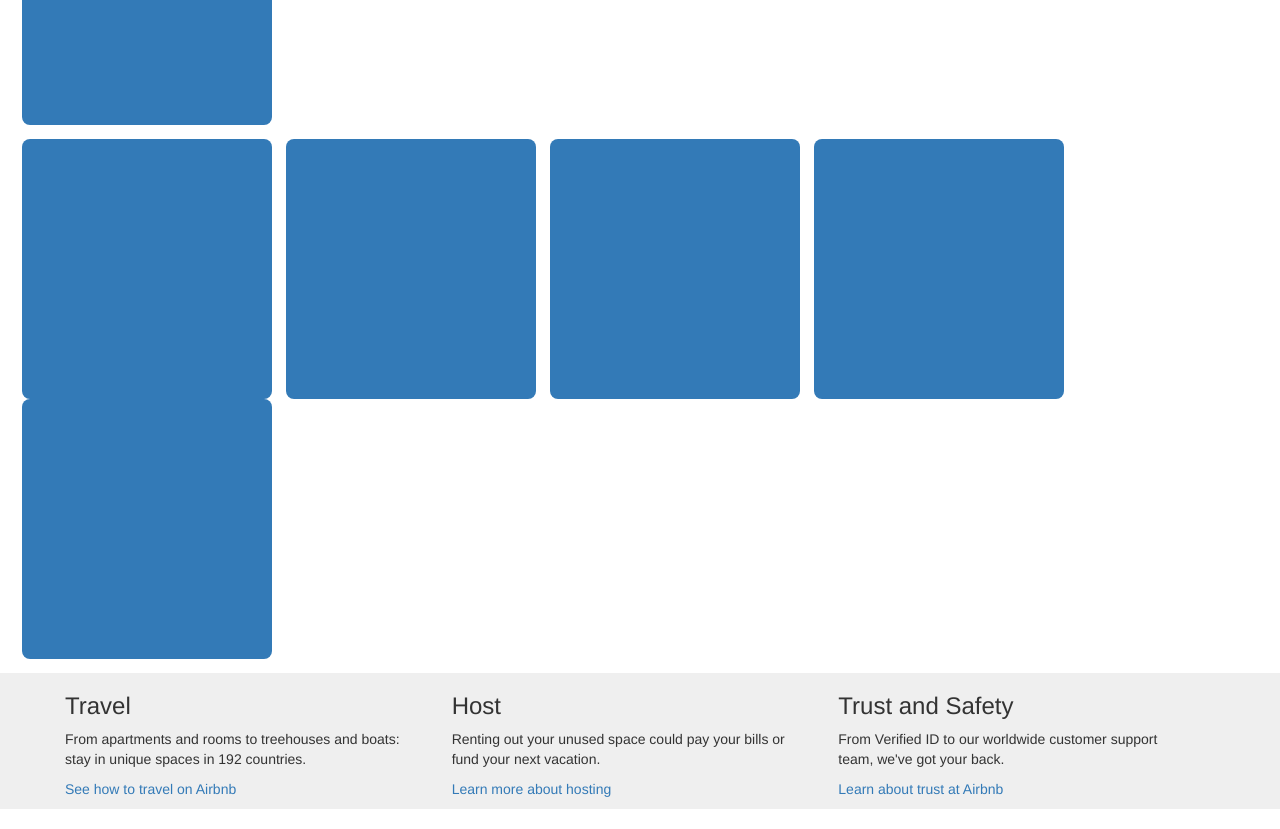
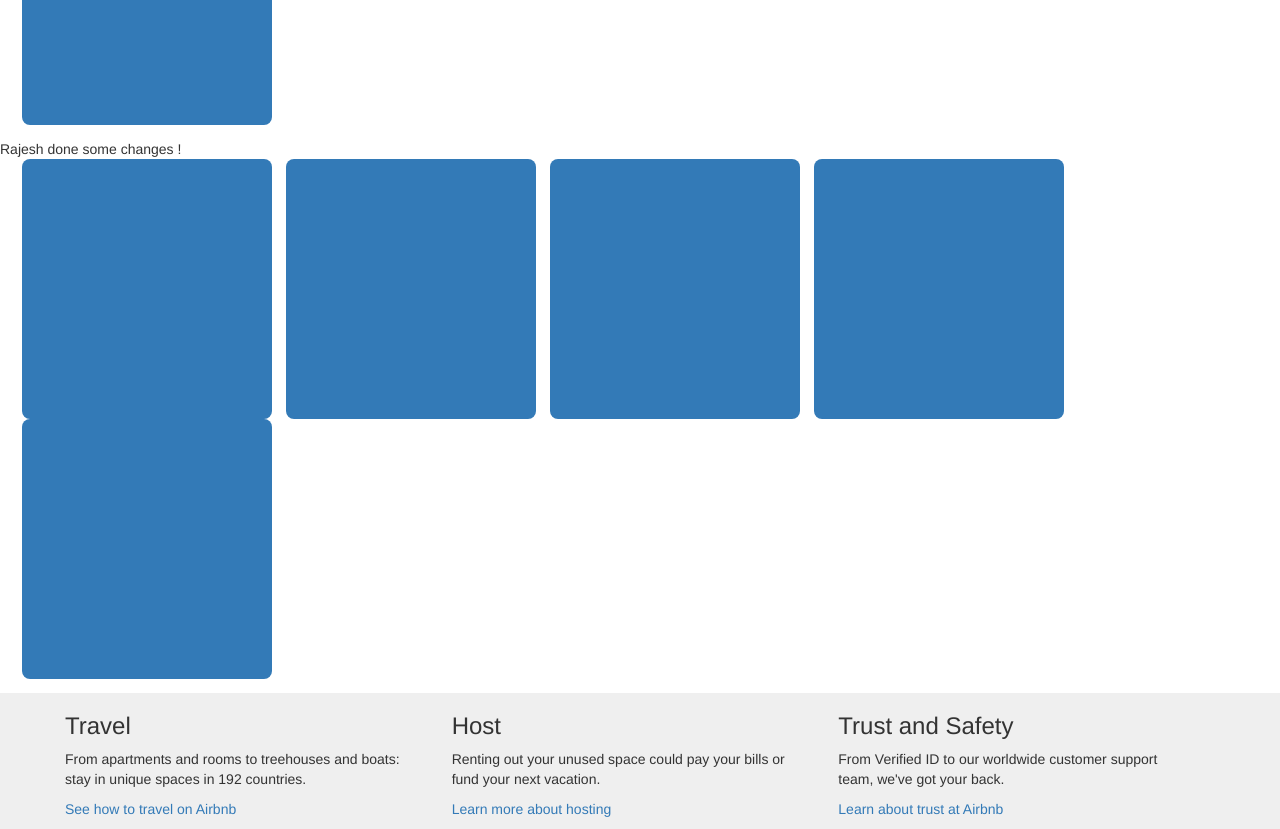
Before and after one commit to RajeshUppara/TestingPOC, a plain HTML site: page Index.html in a window 1280 px wide. Shown: the part 940-1769 px from the top of the page. Drawn offline with nearby package versions, Linux system fonts and the light colour scheme.

Commit message:
Index changed

```diff
--- a/Index.html
+++ b/Index.html
@@ -126,7 +126,7 @@
         </div>
 
 
-
+<div>Rajesh done some changes !</div>
         <div class="resulttopcontainer">
             <div class="row">
                 <div class="col-md-3" id="f1_container">
```
